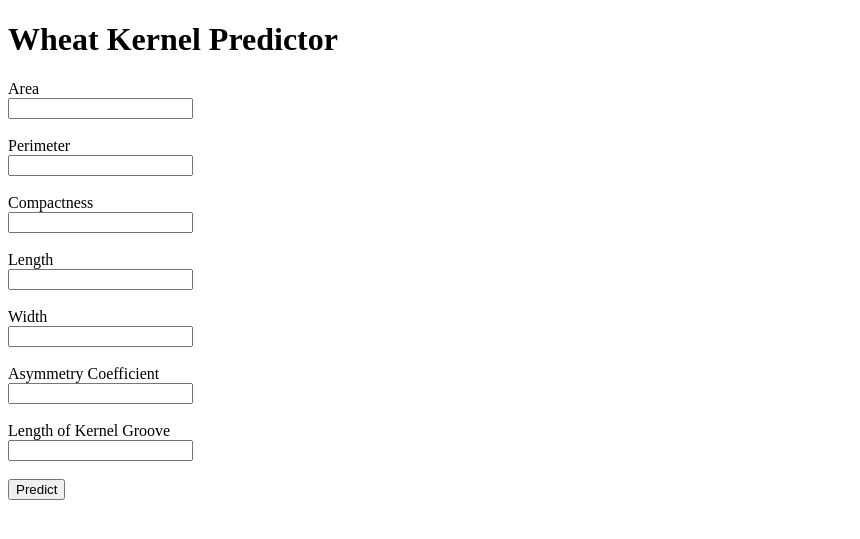
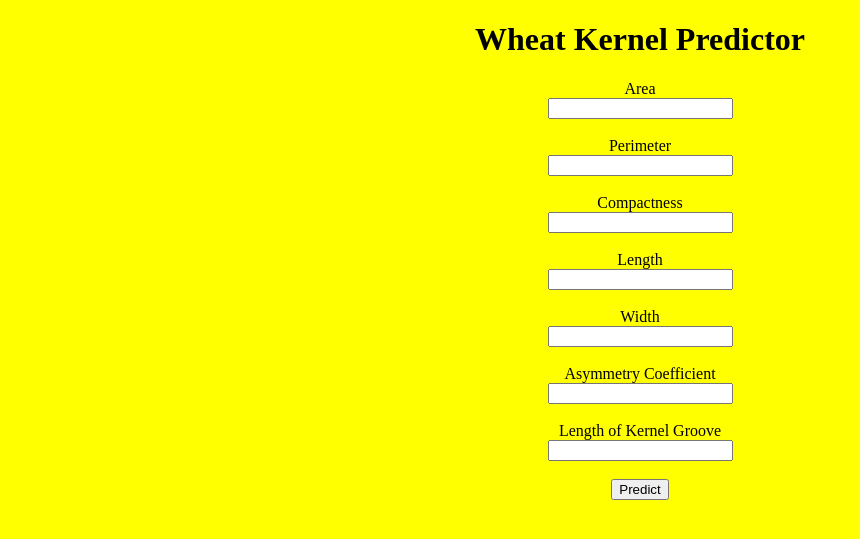
Before and after one commit to HarshKM003/Wheat_kernel_classifier, a Flask app: page / in a window 1280 px wide. Shown: the top 539 px of the page, without its empty margins (0-860 px from the left). Run offline with Flask 2, Linux system fonts and the light colour scheme; parts of the project's set-up code (start-up, migrations or seed data) failed here and were passed over.

Commit message:
Initial commit

```diff
--- a/templates/index.html
+++ b/templates/index.html
@@ -2,14 +2,16 @@
 <html lang="en">
 <head>
     <meta charset="UTF-8">
-    <title>Wheat Kernel Predictor</title>
+    <title>Wheat Kernel Predictor </title>
 </head>
-<body>
+<body style="background-color:yellow;">
+<center>
 
-    <h1>Wheat Kernel Predictor</h1>
+    <h1 style="text-align: center">Wheat Kernel Predictor</h1>
     {% if result %}
         <p>{{ result }}</p>
     {% endif %}
+
     <form method="post" action="/predict">
         <label>Area</label><br>
         <input type="text" name="Area"><br><br>
@@ -38,6 +40,6 @@
 
         <input type="submit" value="Predict"><br><br>
     </form>
-
+</center>
 </body>
 </html>
```
Also changed, not shown: 1 other file.
